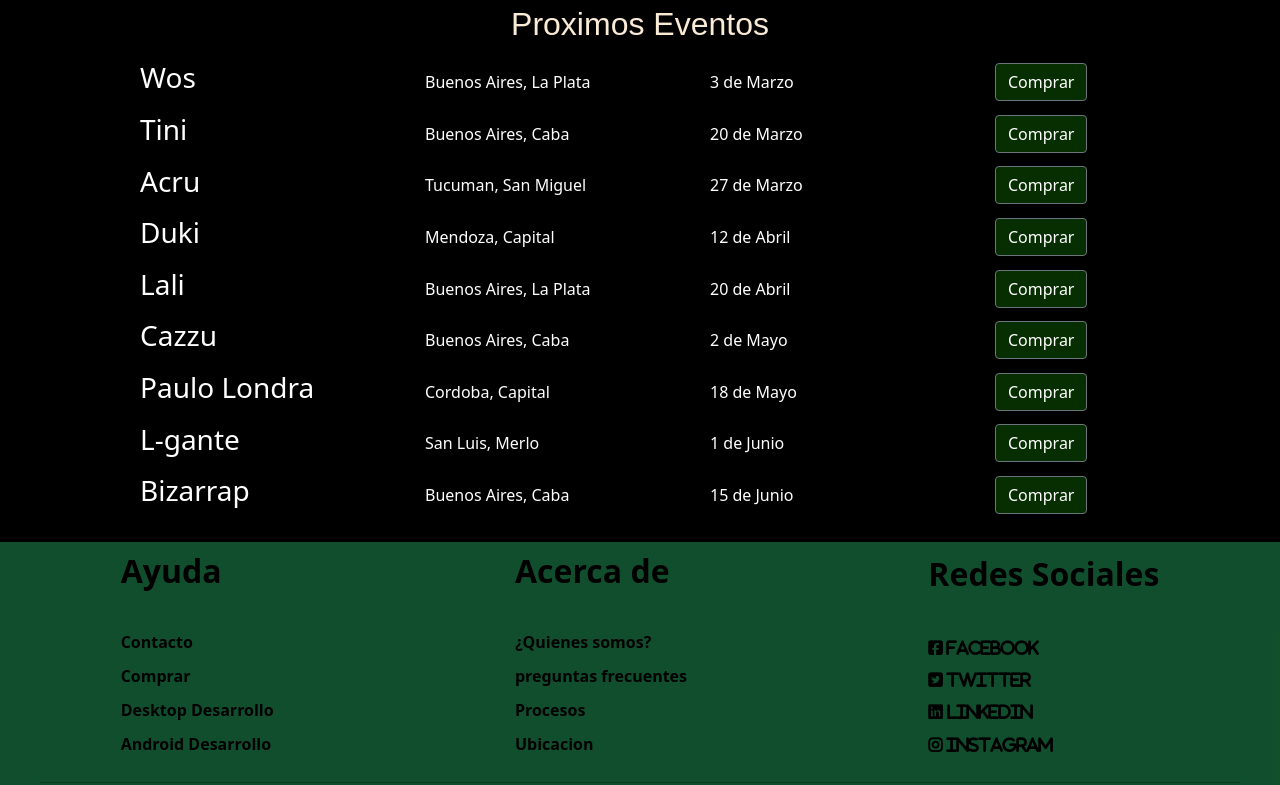
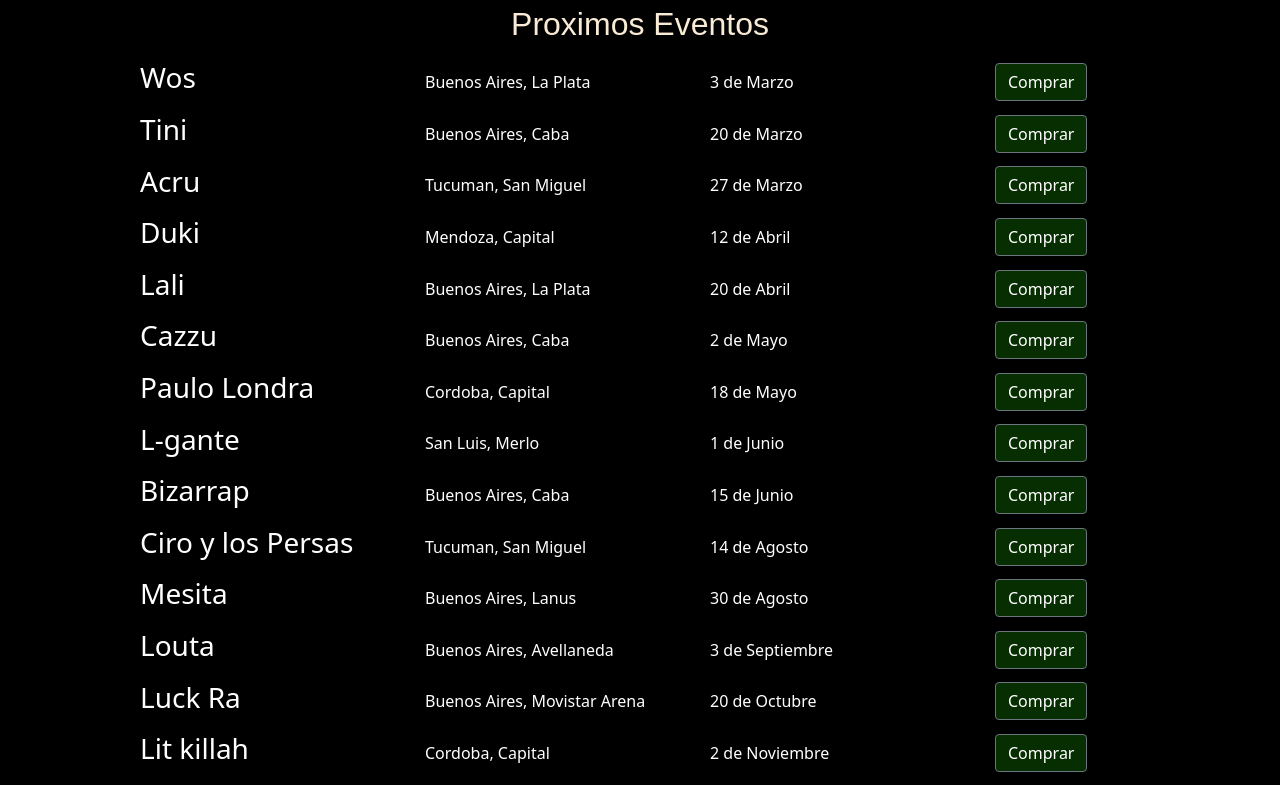
Before and after one commit to joaquincanepa/Artistas-canepa, a website: page ENLACES/shows.html in a window 1280 px wide. Shown: the part 131-916 px from the top of the page. Drawn offline with nearby package versions, Linux system fonts and the light colour scheme.

Commit message:
Actualizacion 09

```diff
--- a/ENLACES/shows.html
+++ b/ENLACES/shows.html
@@ -156,6 +156,66 @@
                 <button type="button" onclick="alerta()" class="btn btn-secondary">Comprar</button>
             </div>
         </li>
+        <li>
+            <h3>Ciro y los Persas</h3>
+            <div>
+                Tucuman, San Miguel
+            </div>
+            <div>
+                14 de Agosto
+            </div>
+            <div>
+                <button type="button" onclick="alerta()" class="btn btn-secondary">Comprar</button>
+            </div>
+        </li>
+        <li>
+            <h3>Mesita</h3>
+            <div>
+                Buenos Aires, Lanus
+            </div>
+            <div>
+                30 de Agosto
+            </div>
+            <div>
+                <button type="button" onclick="alerta()" class="btn btn-secondary">Comprar</button>
+            </div>
+        </li>
+        <li>
+            <h3>Louta</h3>
+            <div>
+                Buenos Aires, Avellaneda
+            </div>
+            <div>
+                3 de Septiembre
+            </div>
+            <div>
+                <button type="button" onclick="alerta()" class="btn btn-secondary">Comprar</button>
+            </div>
+        </li>
+        <li>
+            <h3>Luck Ra</h3>
+            <div>
+                Buenos Aires, Movistar Arena
+            </div>
+            <div>
+                20 de Octubre
+            </div>
+            <div>
+                <button type="button" onclick="alerta()" class="btn btn-secondary">Comprar</button>
+            </div>
+        </li>
+        <li>
+            <h3>Lit killah</h3>
+            <div>
+                Cordoba, Capital
+            </div>
+            <div>
+                2 de Noviembre
+            </div>
+            <div>
+                <button type="button" onclick="alerta()" class="btn btn-secondary">Comprar</button>
+            </div>
+        </li>
     </ul>
     <footer>
         <div class="container_footer">
```
